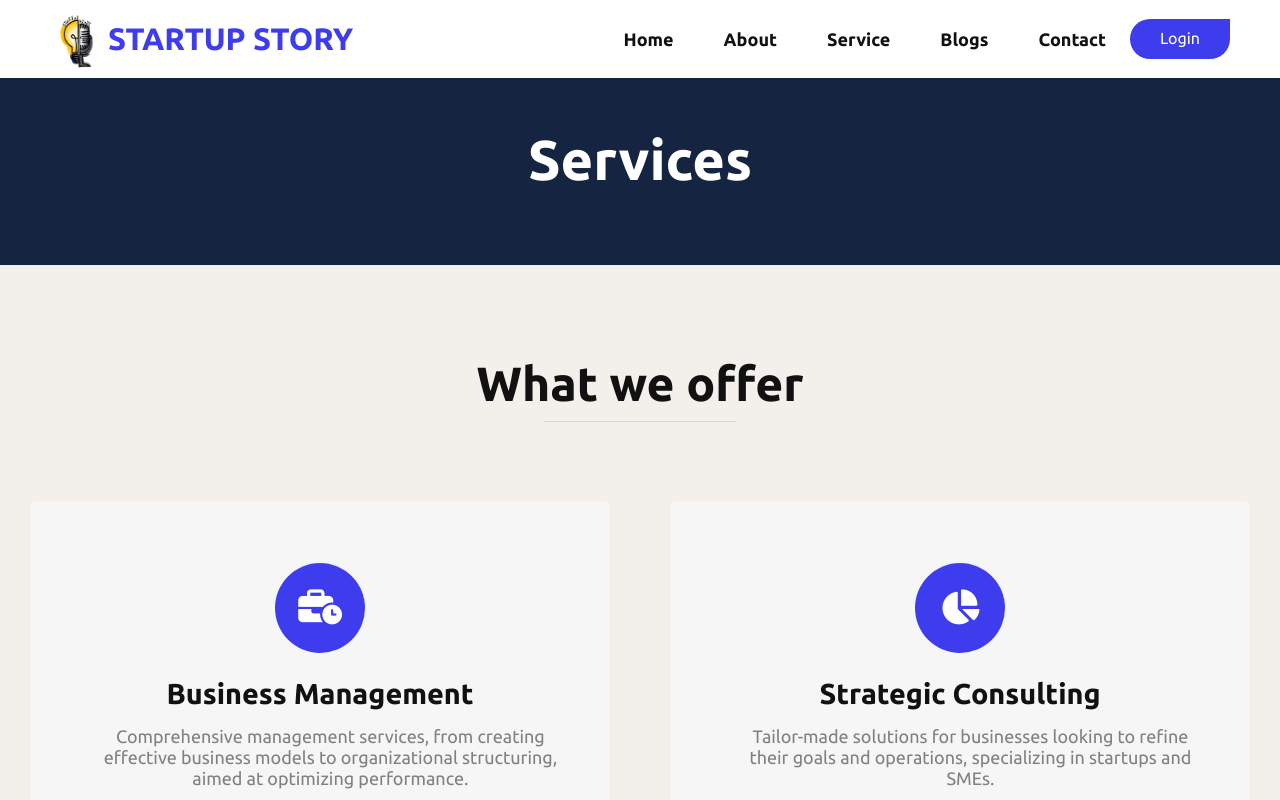
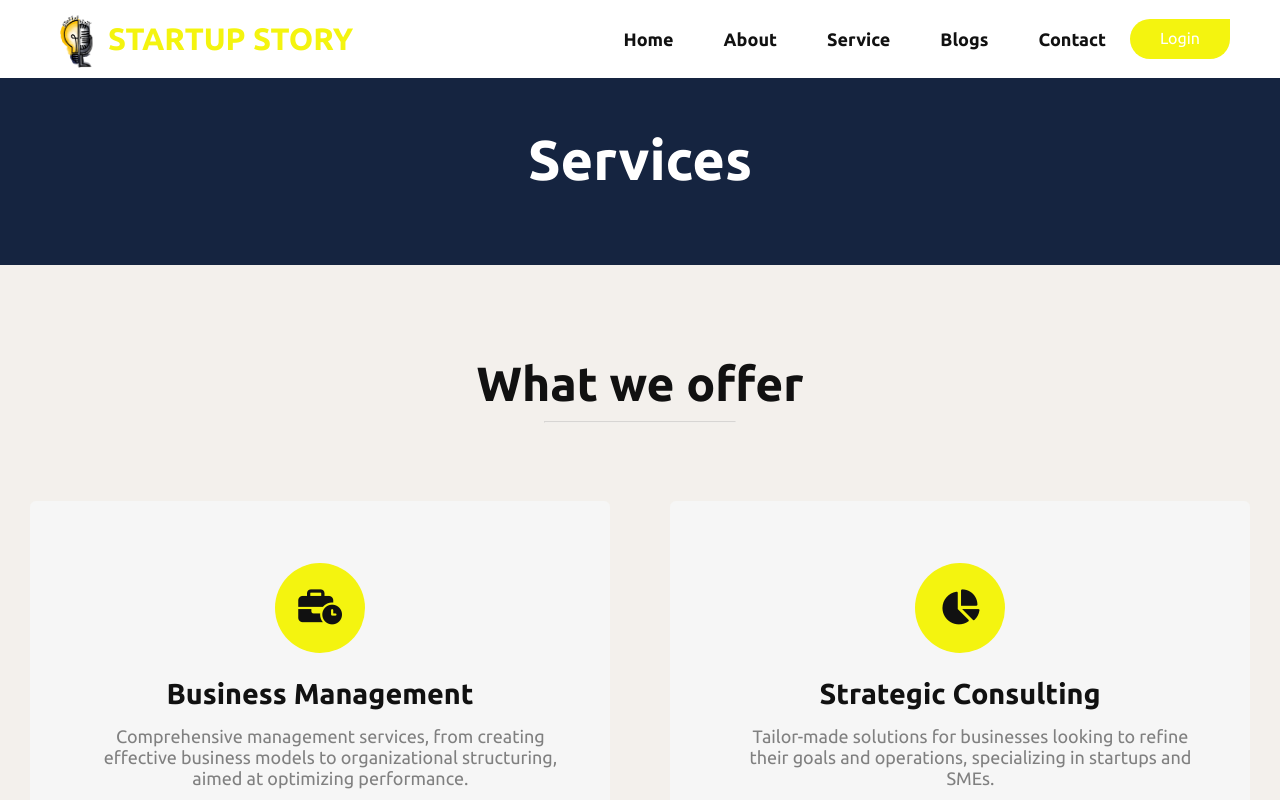
Before and after one commit to amitark7/StartUp-Stories, a React (Create React App) app in the folder client/: page /service in a window 1280 px wide. Shown: the top 800 px of the page. Built offline with nearby package versions, Linux system fonts and the light colour scheme.

Commit message:
Primary Color Changes

```diff
--- a/client/src/App.css
+++ b/client/src/App.css
@@ -1,5 +1,5 @@
 :root{
-  --primary-color:rgb(61, 61, 238);
+  --primary-color:rgb(244, 244, 15);
   --black:#111;
 }
 *{
--- a/client/src/style/Card.css
+++ b/client/src/style/Card.css
@@ -14,7 +14,7 @@
     background-color: var(--primary-color);
 }
 .card-body:hover .card-img {
-    background-color: #F6F6F6;
+    background-color: #111;
 }
 .card-body:hover .card-desc{
    color:  #fff;
@@ -53,7 +53,7 @@
     margin-bottom: 1.5rem;
 }
 .card-img>i{
-    color: #fff;
+    color: #111;
     font-size: 35px;
 }
 .card-desc{
```
